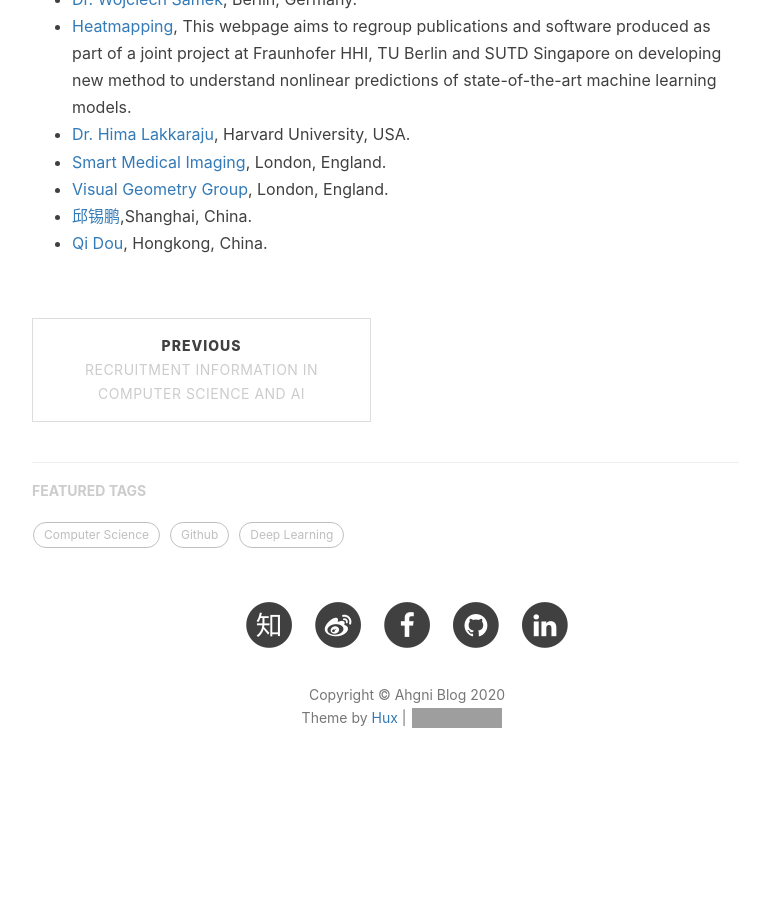
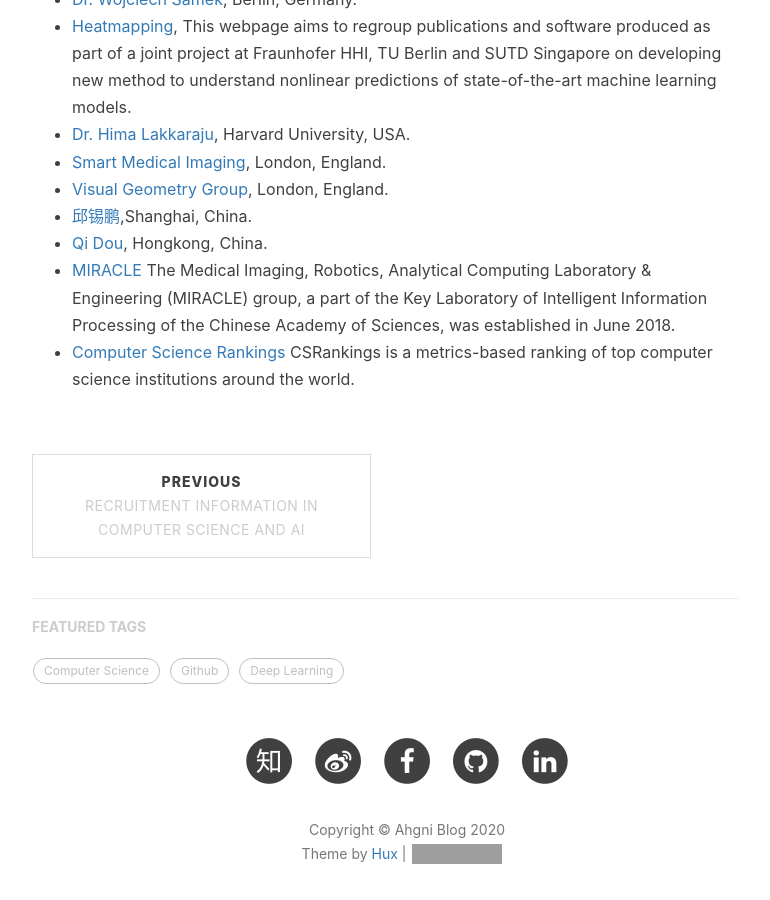
Before and after one commit to jizhang02/jizhang02.github.io, a Jekyll site: the page built from _posts/2020-04-04-lab.markdown, in a window 1280 px wide and 900 px high, scrolled down 897 px. Shown: the whole window, without its empty margins (233-1003 px from the left). Built offline with Jekyll 4.4.1, drawn with Linux system fonts in a browser that asks for light colours; nearby versions of some CDN libraries; comment, search, counter and statistics services are not loaded; before the commit the page ends 1719 px from its top, so only the background shows below that; grey boxes are pictures that could not be loaded.

Commit message:
Update 2020-04-04-lab.markdown

```diff
--- a/_posts/2020-04-04-lab.markdown
+++ b/_posts/2020-04-04-lab.markdown
@@ -23,3 +23,5 @@
 * [Visual Geometry Group](https://www.robots.ox.ac.uk/~vgg/), London, England.
 * [邱锡鹏](https://xpqiu.github.io/index.html),Shanghai, China.
 * [Qi Dou](http://www.cse.cuhk.edu.hk/~qdou/), Hongkong, China.
+* [MIRACLE](http://miracle.ict.ac.cn/?page_id=2&lang=zh) The Medical Imaging, Robotics, Analytical Computing Laboratory & Engineering (MIRACLE) group, a part of the Key Laboratory of Intelligent Information Processing of the Chinese Academy of Sciences, was established in June 2018.
+* [Computer Science Rankings](http://csrankings.org/#/index?vision&graph&world) CSRankings is a metrics-based ranking of top computer science institutions around the world.
```
